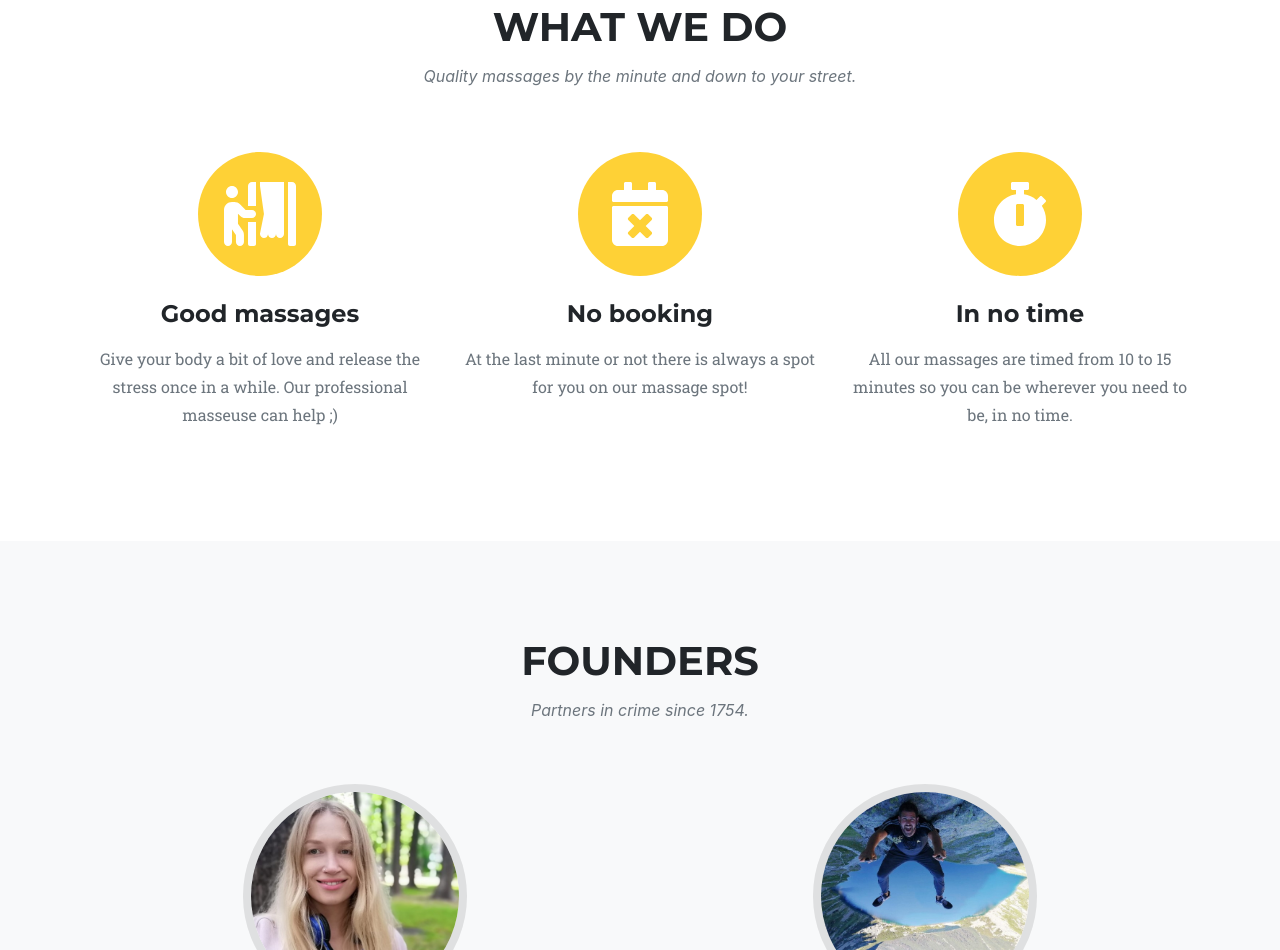
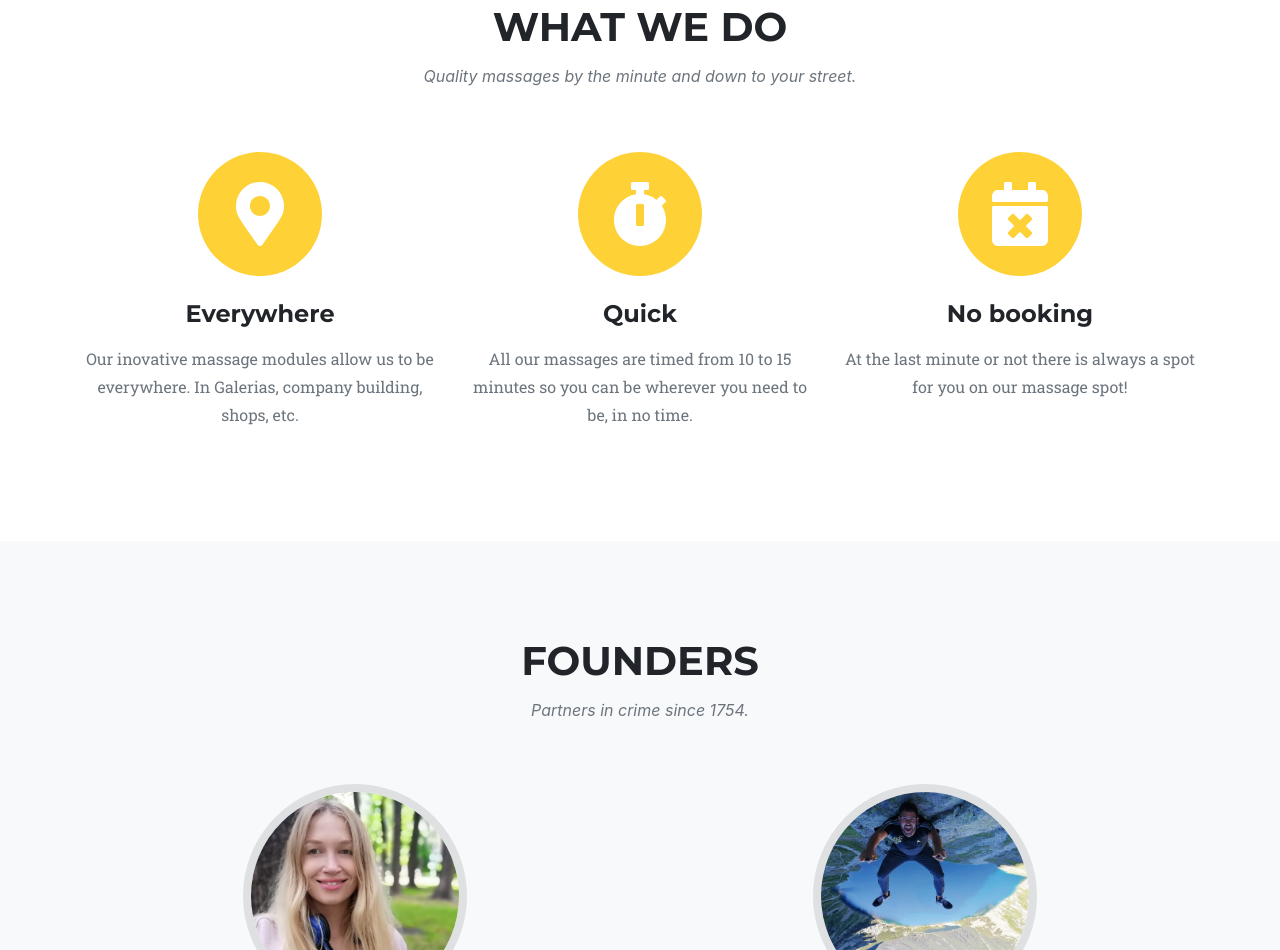
Before and after one commit to C404/C404.github.io, a plain HTML site: page index.html in a window 1280 px wide. Shown: the part 838-1788 px from the top of the page. Drawn offline with nearby package versions, Linux system fonts and the light colour scheme; a web font is replaced by a local one.

Commit message:
Edit what we do

```diff
--- a/index.html
+++ b/index.html
@@ -55,10 +55,18 @@
                     <div class="col-md-4">
                         <span class="fa-stack fa-4x">
                             <i class="fas fa-circle fa-stack-2x text-primary"></i>
-                            <i class="fas fa-person-booth fa-stack-1x fa-inverse"></i>
+                            <i class="fas fa-map-marker-alt fa-stack-1x fa-inverse"></i>
                         </span>
-                        <h4 class="my-3">Good massages</h4>
-                        <p class="text-muted">Give your body a bit of love and release the stress once in a while. Our professional masseuse can help ;)</p>
+                        <h4 class="my-3">Everywhere</h4>
+                        <p class="text-muted">Our inovative massage modules allow us to be everywhere. In Galerias, company building, shops, etc.</p>
+                    </div>
+                    <div class="col-md-4">
+                        <span class="fa-stack fa-4x">
+                            <i class="fas fa-circle fa-stack-2x text-primary"></i>
+                            <i class="fas fa-stopwatch fa-stack-1x fa-inverse"></i>
+                        </span>
+                        <h4 class="my-3">Quick</h4>
+                        <p class="text-muted">All our massages are timed from 10 to 15 minutes so you can be wherever you need to be, in no time.</p>
                     </div>
                     <div class="col-md-4">
                         <span class="fa-stack fa-4x">
@@ -67,14 +75,6 @@
                         </span>
                         <h4 class="my-3">No booking</h4>
                         <p class="text-muted">At the last minute or not there is always a spot for you on our massage spot!</p>
-                    </div>
-                    <div class="col-md-4">
-                        <span class="fa-stack fa-4x">
-                            <i class="fas fa-circle fa-stack-2x text-primary"></i>
-                            <i class="fas fa-stopwatch fa-stack-1x fa-inverse"></i>
-                        </span>
-                        <h4 class="my-3">In no time</h4>
-                        <p class="text-muted">All our massages are timed from 10 to 15 minutes so you can be wherever you need to be, in no time.</p>
                     </div>
                 </div>
             </div>
```
